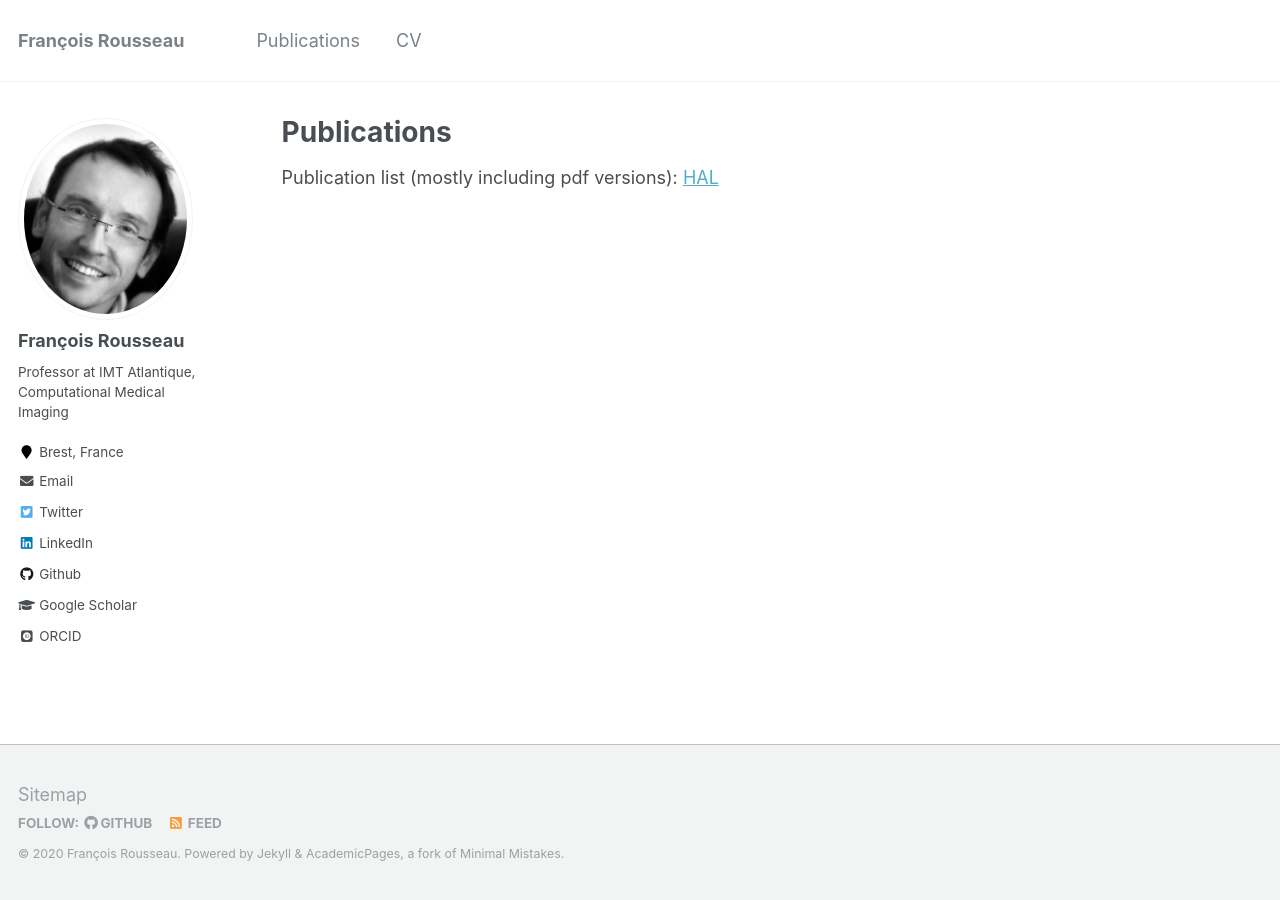
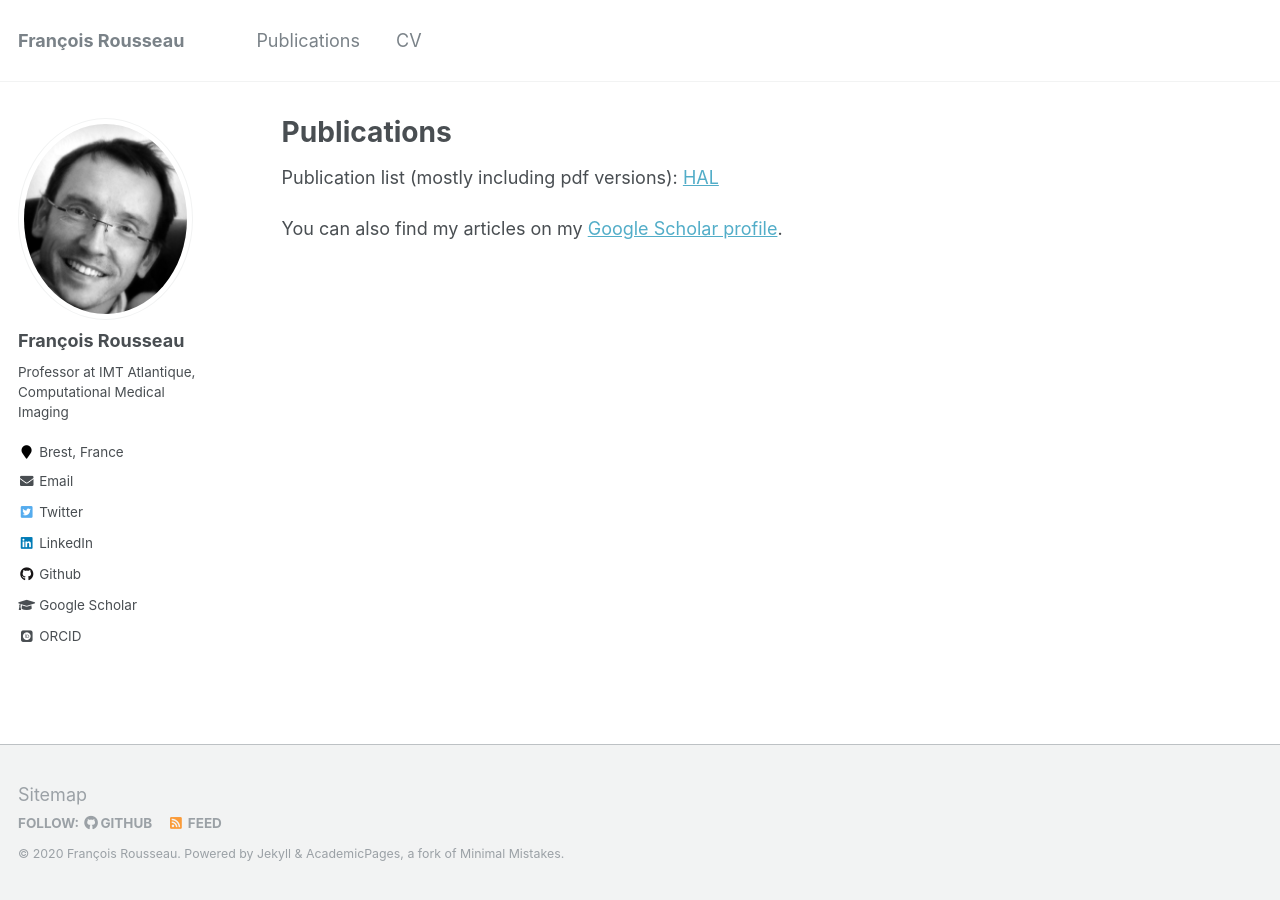
Before and after one commit to rousseau/rousseau.github.io, a Jekyll site: the page built from _pages/publications.md, in a window 1280 px wide. Built offline with Jekyll 4.4.1, drawn with Linux system fonts in a browser that asks for light colours; some web fonts are replaced.

Commit message:
Update publications.md

```diff
--- a/_pages/publications.md
+++ b/_pages/publications.md
@@ -6,6 +6,8 @@ author_profile: true
 ---
 
 Publication list (mostly including pdf versions): [HAL](https://hal-imt-atlantique.archives-ouvertes.fr/IMTA_ITI/search/index/?q=%2A&authIdHal_s=francois-rousseau&sort=producedDate_tdate+desc)
+
+You can also find my articles on my [Google Scholar profile](https://scholar.google.fr/citations?user=St-2ZOIAAAAJ&hl=fr&oi=ao).
 
 {% if author.googlescholar %}
   You can also find my articles on <u><a href="{{author.googlescholar}}">my Google Scholar profile</a>.</u>
```
